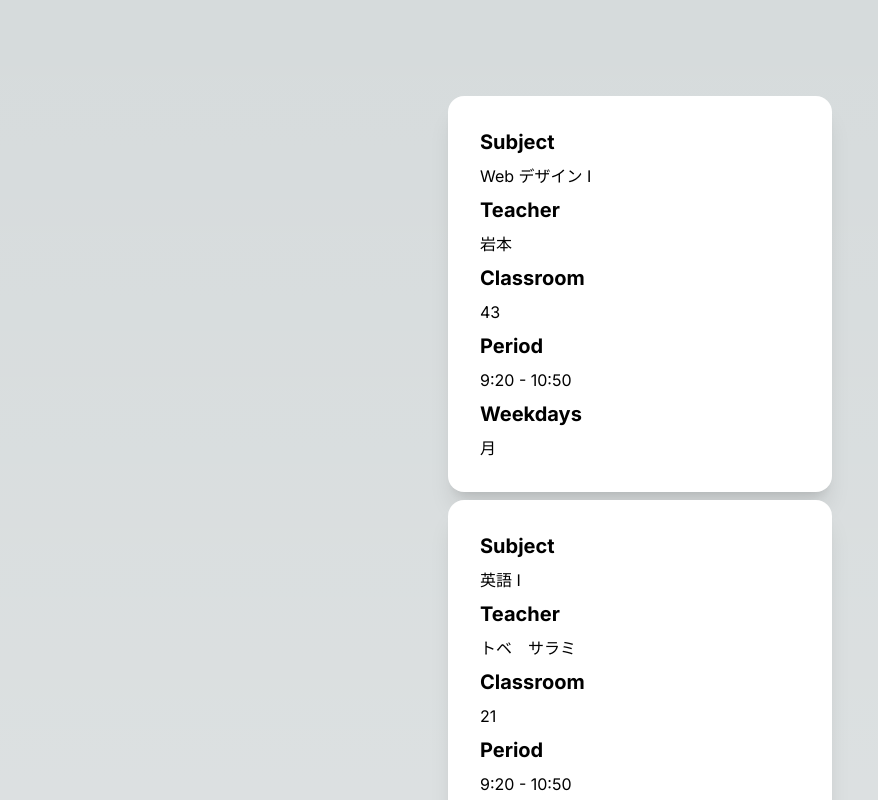
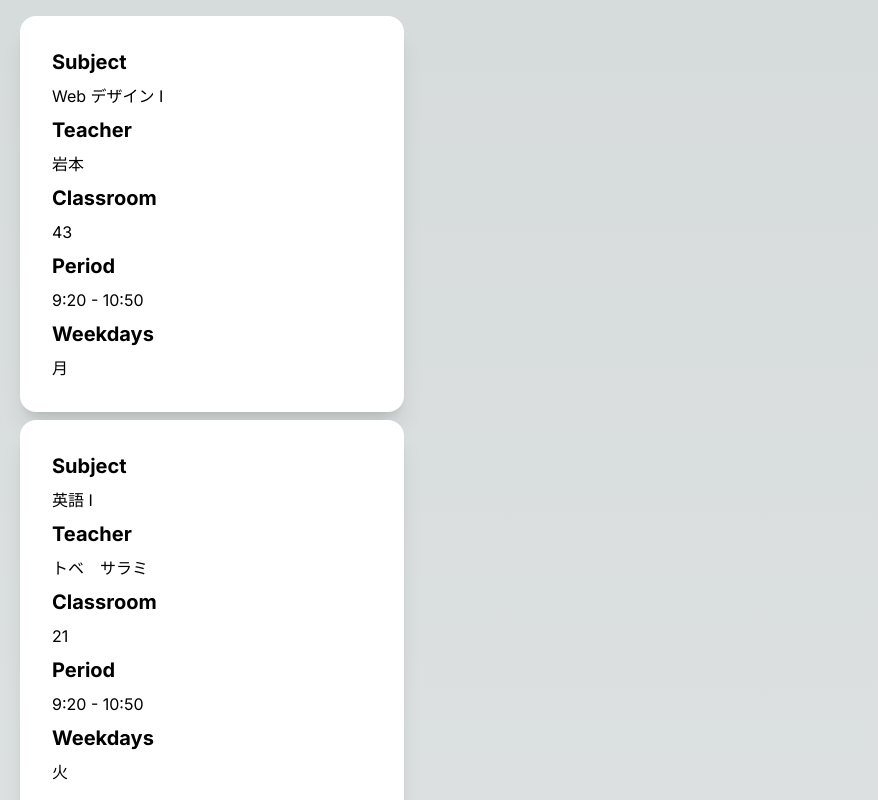
Before and after one commit to Ding-Fan/curriculum, a Next.js app: page / in a window 1280 px wide. Shown: the top 800 px of the page, without its empty margins (0-878 px from the left). Built offline with nearby package versions, Linux system fonts and the light colour scheme.

Commit message:
style: Update Course component className to include margin on x-axis, remove unnecessary styles from page.module.css and update page.tsx to use padding instead of styles.main class

```diff
--- a/app/components/Course.tsx
+++ b/app/components/Course.tsx
@@ -20,7 +20,7 @@ const Course = ({
 }: Props) => {
   return (
     <div
-      className={twMerge("card w-96 bg-base-100 shadow-xl", className)}
+      className={twMerge("card mx-1 md:w-96 bg-base-100 shadow-xl", className)}
       {...rest}
     >
       <div className="card-body">
--- a/app/page.module.css
+++ b/app/page.module.css
@@ -1,12 +1,3 @@
-.main {
-  display: flex;
-  flex-direction: column;
-  justify-content: space-between;
-  align-items: center;
-  padding: 6rem;
-  min-height: 100vh;
-}
-
 .description {
   display: inherit;
   justify-content: inherit;
--- a/app/page.tsx
+++ b/app/page.tsx
@@ -5,7 +5,7 @@ import Course from "./components/Course";
 
 export default function Home() {
   return (
-    <main className={styles.main}>
+    <main className={"p-4"}>
       <div className="flex flex-col gap-2">
         {COURSES.map((item) => {
           return (
```
